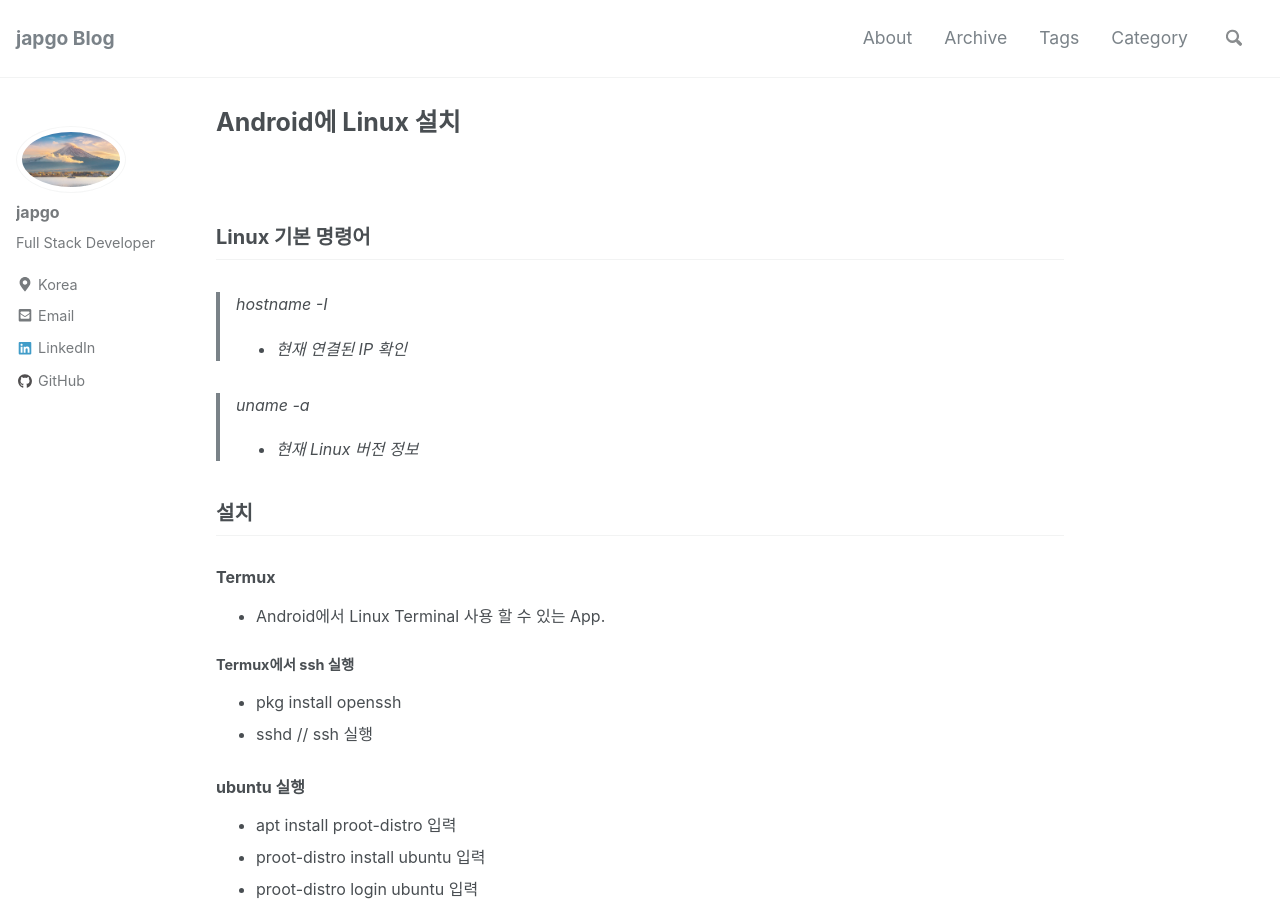
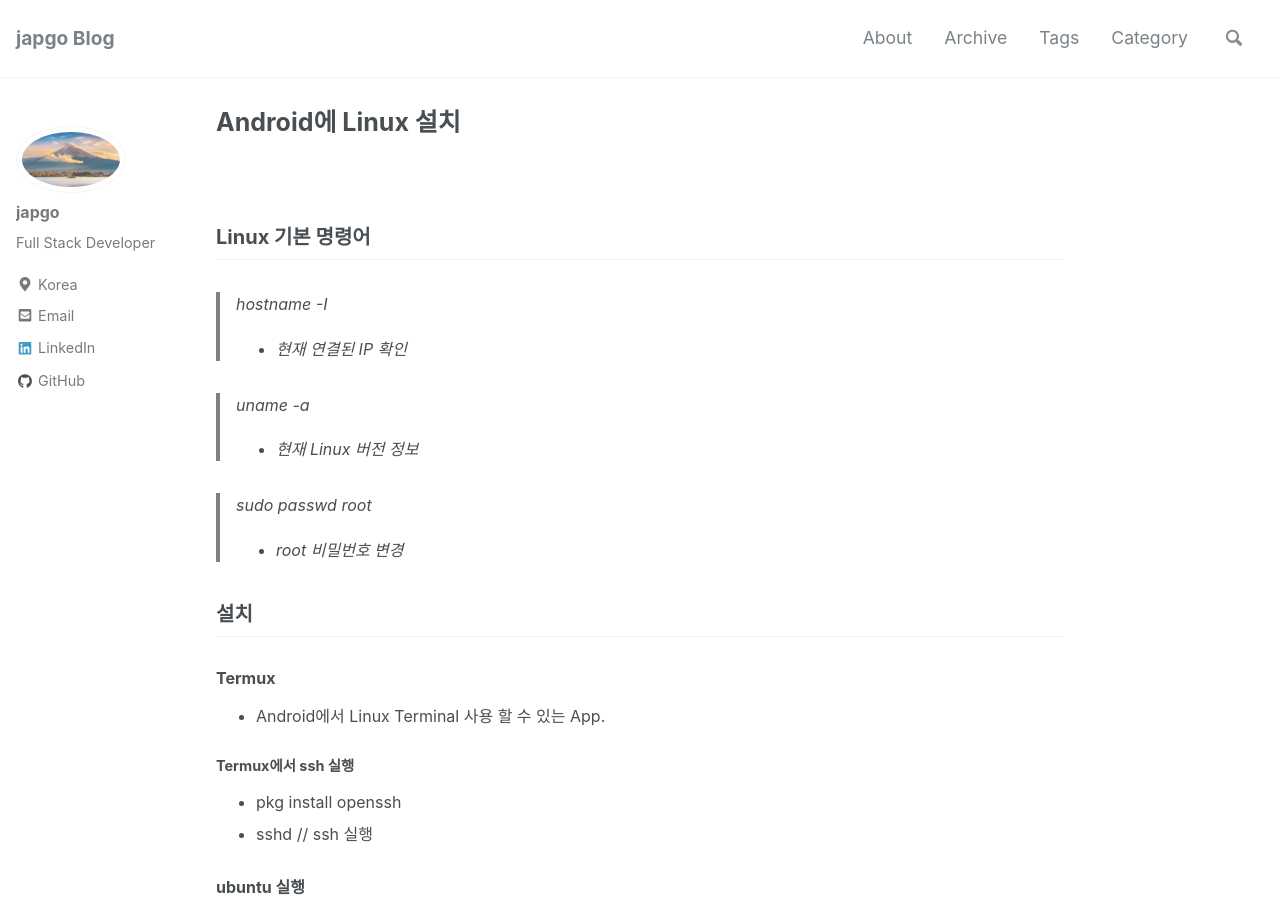
Before and after one commit to japgo/blog, a Jekyll site: the page built from _posts/2023-05-11-Android에 Linux 설치.md, in a window 1280 px wide and 900 px high. Built offline with Jekyll 4.4.1, drawn with Linux system fonts in a browser that asks for light colours; nearby versions of some CDN libraries; comment, search, counter and statistics services are not loaded.

Commit message:
Update 2023-05-11-Android에 Linux 설치.md

```diff
--- a/_posts/2023-05-11-Android에 Linux 설치.md
+++ b/_posts/2023-05-11-Android에 Linux 설치.md
@@ -19,6 +19,9 @@
 > uname -a
 * 현재 Linux 버전 정보
 
+> sudo passwd root
+* root 비밀번호 변경
+
 ## 설치
 ### Termux
 * Android에서 Linux Terminal 사용 할 수 있는 App.
```
